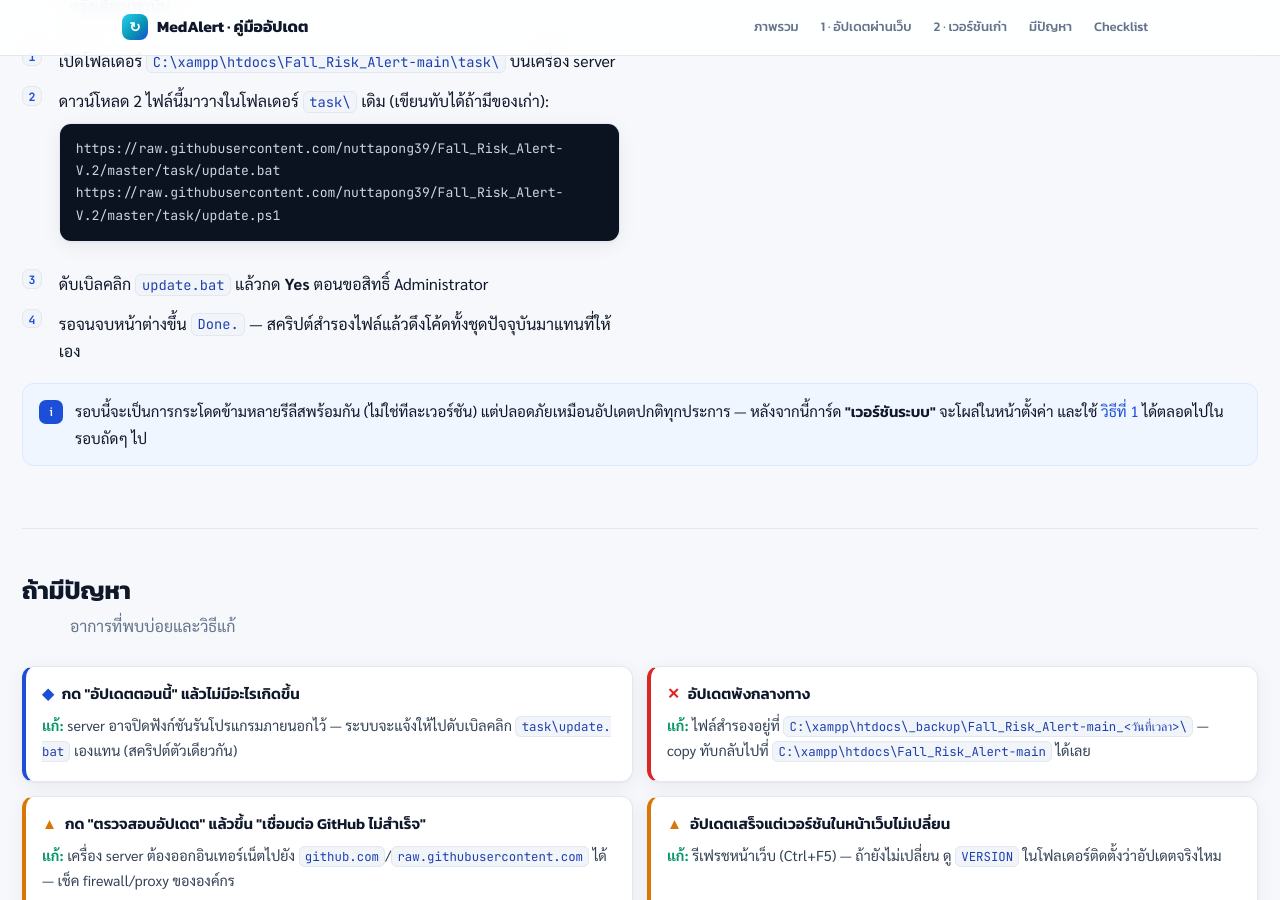
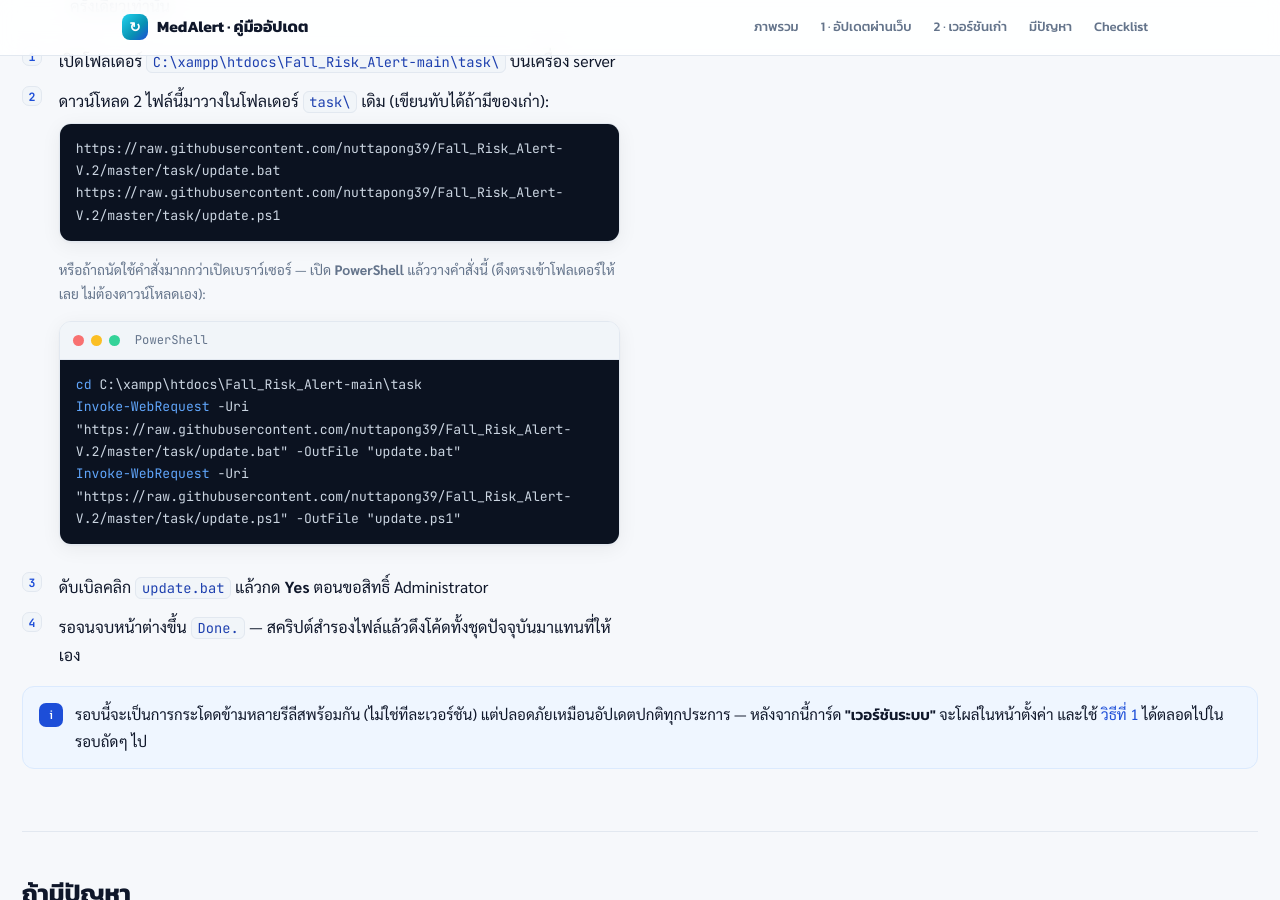
Before and after one commit to nuttapong39/Fall_Risk_Alert-V.2, a Jekyll site: the page docs/update-guide.html, which Jekyll copies as it is, in a window 1280 px wide and 900 px high, scrolled down 1997 px. Built offline with Jekyll 4.4.1, drawn with Linux system fonts in a browser that asks for light colours.

Commit message:
docs(update-guide): add PowerShell Invoke-WebRequest as alternative to manual download
Adds a copy-pasteable PowerShell snippet next to the browser-download URLs in
the old-version bootstrap step (fetches update.bat + update.ps1 directly into
task\ without opening a browser) — same URLs, just a CLI-friendly path for
IT staff who prefer it.

Co-Authored-By: Claude Opus 4.8 <noreply@anthropic.com>
Claude-Session: https://claude.ai/code/session_01VVMhvyUATVbppuLGcFLiJt

```diff
--- a/docs/update-guide.html
+++ b/docs/update-guide.html
@@ -289,6 +289,15 @@ https://raw.githubusercontent.com/nuttapong39/Fall_Risk_Alert-V.2/master/task/up
 https://raw.githubusercontent.com/nuttapong39/Fall_Risk_Alert-V.2/master/task/update.ps1
           </div>
         </div>
+        <p style="margin:12px 0 4px; font-size:.86rem; color:var(--muted)">หรือถ้าถนัดใช้คำสั่งมากกว่าเปิดเบราว์เซอร์ — เปิด <b>PowerShell</b> แล้ววางคำสั่งนี้ (ดึงตรงเข้าโฟลเดอร์ให้เลย ไม่ต้องดาวน์โหลดเอง):</p>
+        <div class="term">
+          <div class="term-bar"><span class="b" style="background:#f87171"></span><span class="b" style="background:#fbbf24"></span><span class="b" style="background:#34d399"></span><span class="t">PowerShell</span></div>
+          <div class="term-body" style="line-height:1.7">
+<span class="hd">cd</span> C:\xampp\htdocs\Fall_Risk_Alert-main\task<br>
+<span class="hd">Invoke-WebRequest</span> -Uri "https://raw.githubusercontent.com/nuttapong39/Fall_Risk_Alert-V.2/master/task/update.bat" -OutFile "update.bat"<br>
+<span class="hd">Invoke-WebRequest</span> -Uri "https://raw.githubusercontent.com/nuttapong39/Fall_Risk_Alert-V.2/master/task/update.ps1" -OutFile "update.ps1"
+          </div>
+        </div>
       </li>
       <li>ดับเบิลคลิก <code class="inl">update.bat</code> แล้วกด <b>Yes</b> ตอนขอสิทธิ์ Administrator</li>
       <li>รอจนจบหน้าต่างขึ้น <code class="inl">Done.</code> — สคริปต์สำรองไฟล์แล้วดึงโค้ดทั้งชุดปัจจุบันมาแทนที่ให้เอง</li>
```
